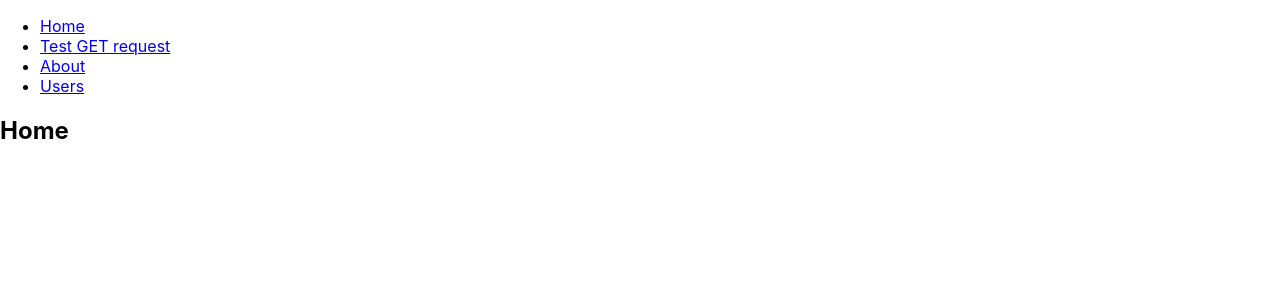
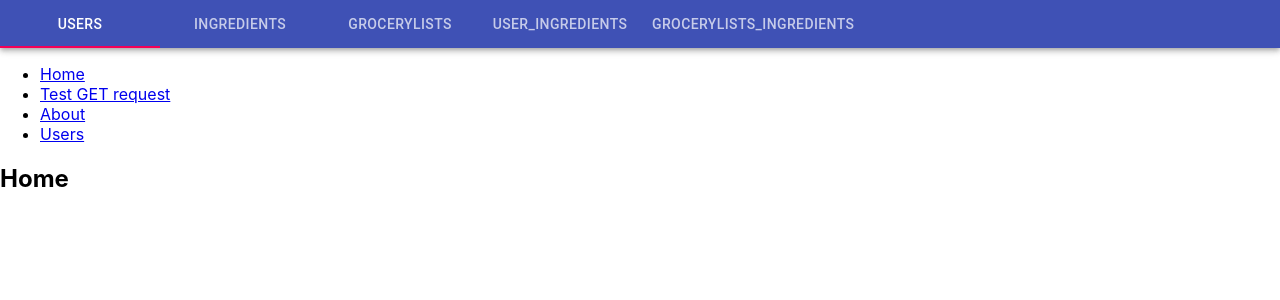
Before and after one commit to tvharris/grocery-organizer, a React (Create React App) app in the folder front/: page / in a window 1280 px wide. Shown: the top 300 px of the page. Built offline with nearby package versions, Linux system fonts and the light colour scheme.

Commit message:
non-functional material tagbar added

```diff
--- a/front/package.json
+++ b/front/package.json
@@ -3,13 +3,15 @@
   "version": "0.1.0",
   "private": true,
   "dependencies": {
+    "@material-ui/core": "^4.12.1",
+    "@material-ui/icons": "^4.11.2",
     "@testing-library/jest-dom": "^5.14.1",
     "@testing-library/react": "^11.2.7",
     "@testing-library/user-event": "^12.8.3",
     "react": "^17.0.2",
     "react-dom": "^17.0.2",
     "react-router-dom": "^5.2.0",
-    "react-scripts": "4.0.3",
+    "react-scripts": "^4.0.3",
     "web-vitals": "^1.1.2"
   },
   "scripts": {
--- a/front/src/App.js
+++ b/front/src/App.js
@@ -1,10 +1,12 @@
 import { BrowserRouter as Router, Route, Switch, Link } from 'react-router-dom'
 import './App.css'
+import TabBar from './components/TabBar'
 import TestAPI from './components/TestAPI.js'
 
 export default function App() {
     return (
         <Router>
+            <TabBar/>
             <div>
                 <nav>
                     <ul>
--- /dev/null
+++ b/front/src/components/TabBar.js
@@ -0,0 +1,30 @@
+import Tab from '@material-ui/core/Tab'
+import Tabs from '@material-ui/core/Tabs'
+import AppBar from '@material-ui/core/AppBar'
+import React, { useState } from 'react'
+import {set} from 'lodash'
+
+export default function TabBar() {
+    const [value, setValue] = useState(0);
+
+    const handleChange = (event, newValue) => {
+        setValue(newValue);
+    };
+
+    return(
+        <div>
+            <AppBar position="static">
+                <Tabs
+                    value = {value}
+                    onChange = {handleChange}
+                >
+                    <Tab label="Users"/>
+                    <Tab label="Ingredients"/>
+                    <Tab label="GroceryLists"/>
+                    <Tab label="User_Ingredients"/>
+                    <Tab label="GroceryLists_Ingredients"/>
+                </Tabs>
+            </AppBar>
+        </div>
+    )
+}
--- a/front/src/components/TestAPI.js
+++ b/front/src/components/TestAPI.js
@@ -17,7 +17,7 @@ function TestAPI() {
     // this useEffect will run once
     // similar to componentDidMount()
     useEffect(() => {
-    // fetch("http://localhost:5000/api")
+        //fetch("http://localhost:5000/api")
         // fetch("http://192.168.0.4:5000/api")
         fetch('https://quiet-brook-53041.herokuapp.com/api')
             .then((res) => res.json())
```
Also changed, not shown: 20 other files (tests, documents, lock files or other folders). Lines whose indentation alone changed are shown as unchanged.
